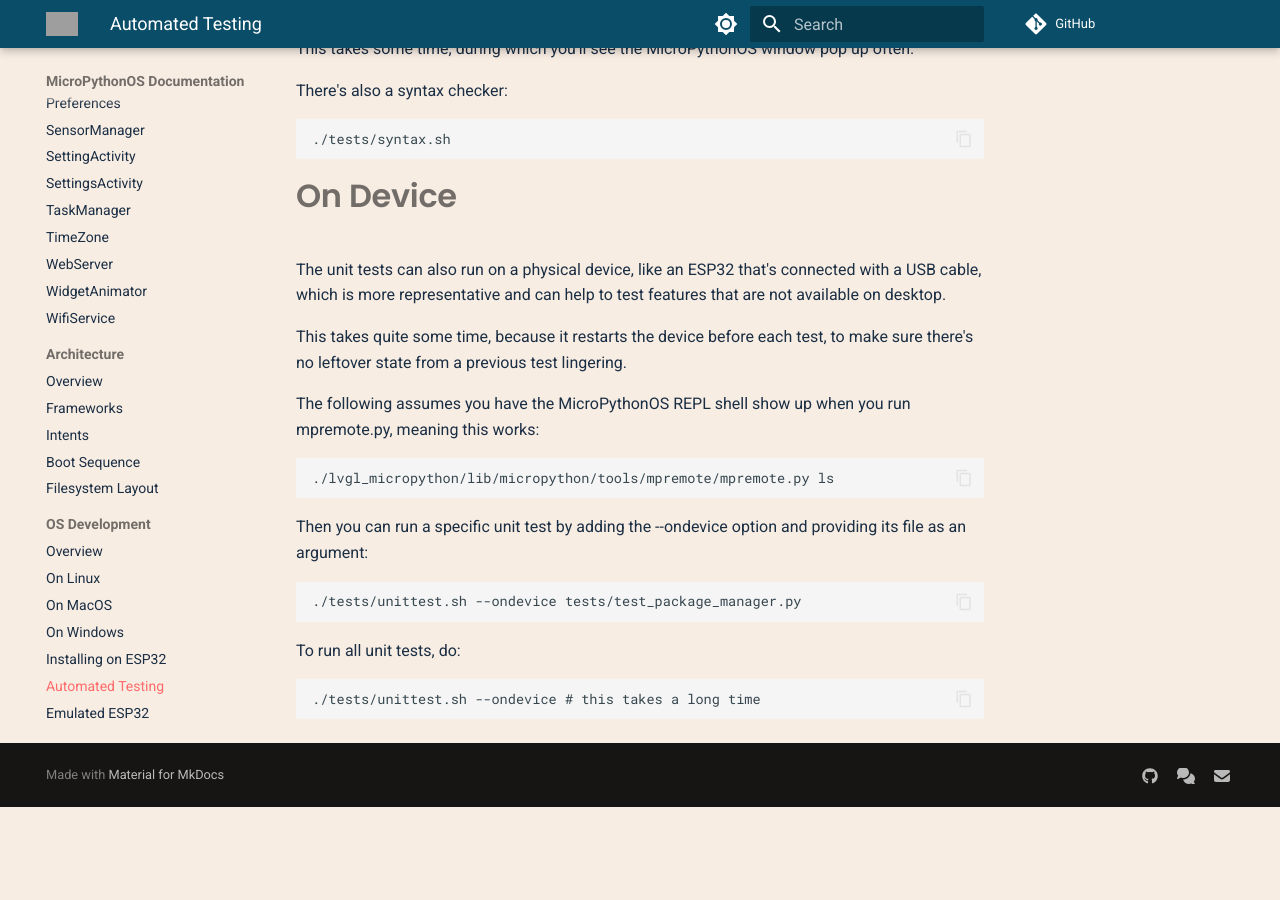
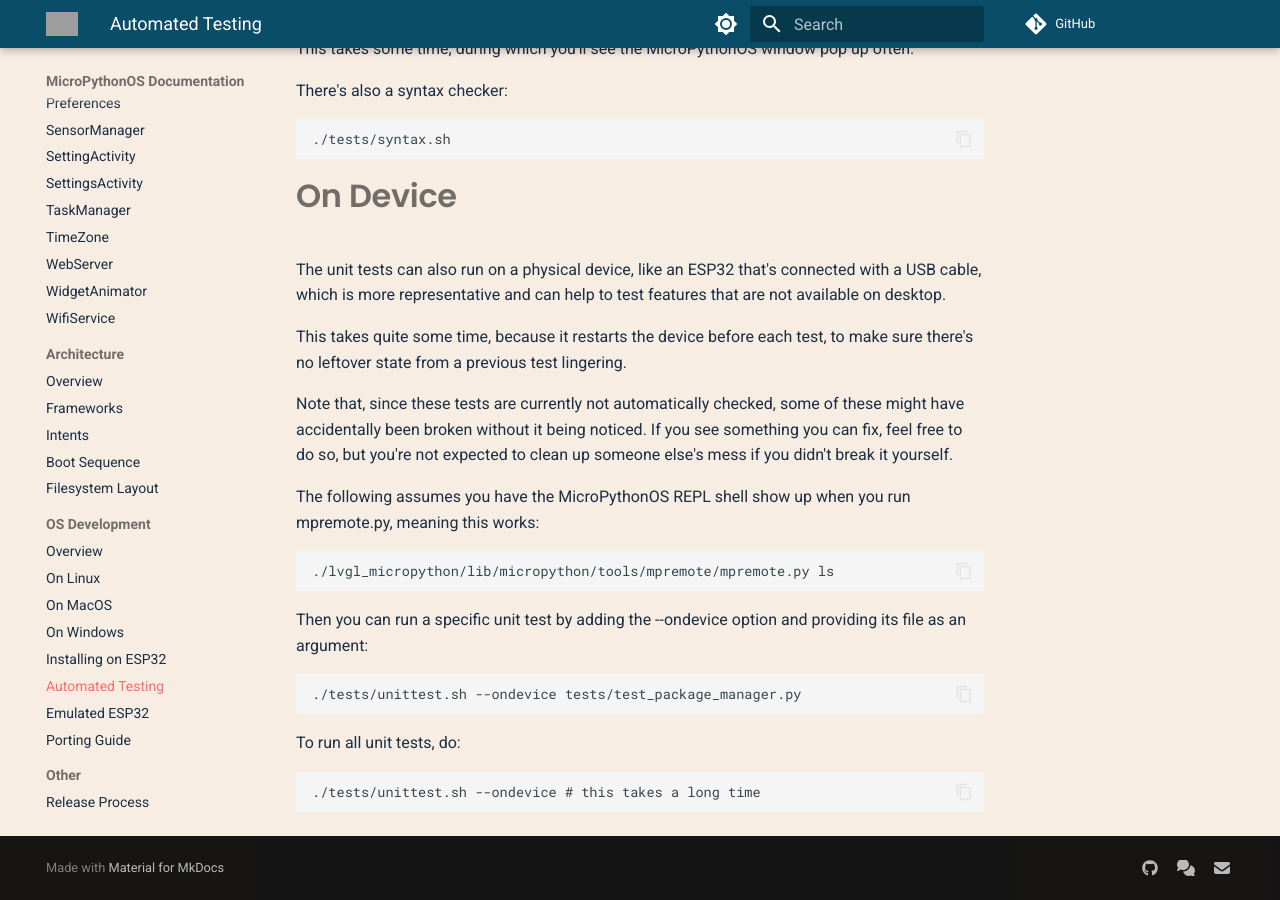
Before and after one commit to MicroPythonOS/docs, an MkDocs documentation site: the page built from docs/os-development/automated-testing.md, in a window 1280 px wide and 900 px high, scrolled down 686 px. Built offline with MkDocs 1.6.1 and Material for MkDocs 9.7.7, drawn with Linux system fonts in a browser that asks for light colours; comment, search, counter and statistics services are not loaded; before the commit the page ends 1493 px from its top, so only the background shows below that; grey boxes are pictures that could not be loaded.

Commit message:
Add caveat

````diff
--- a/docs/os-development/automated-testing.md
+++ b/docs/os-development/automated-testing.md
@@ -42,6 +42,9 @@
 
 This takes quite some time, because it restarts the device before each test, to make sure there's no leftover state from a previous test lingering.
 
+Note that, since these tests are currently not automatically checked, some of these might have accidentally been broken without it being noticed.
+If you see something you can fix, feel free to do so, but you're not expected to clean up someone else's mess if you didn't break it yourself.
+
 The following assumes you have the MicroPythonOS REPL shell show up when you run mpremote.py, meaning this works:
 
 ```
````
